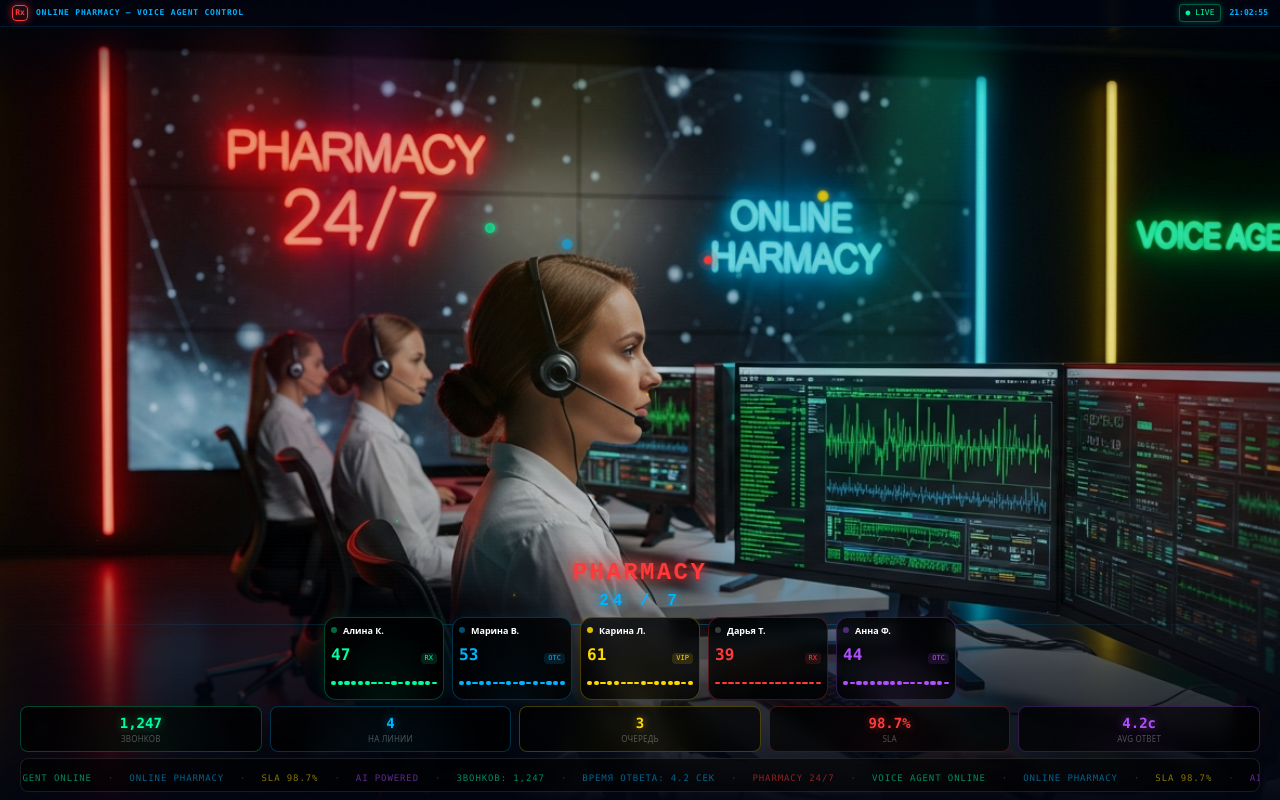
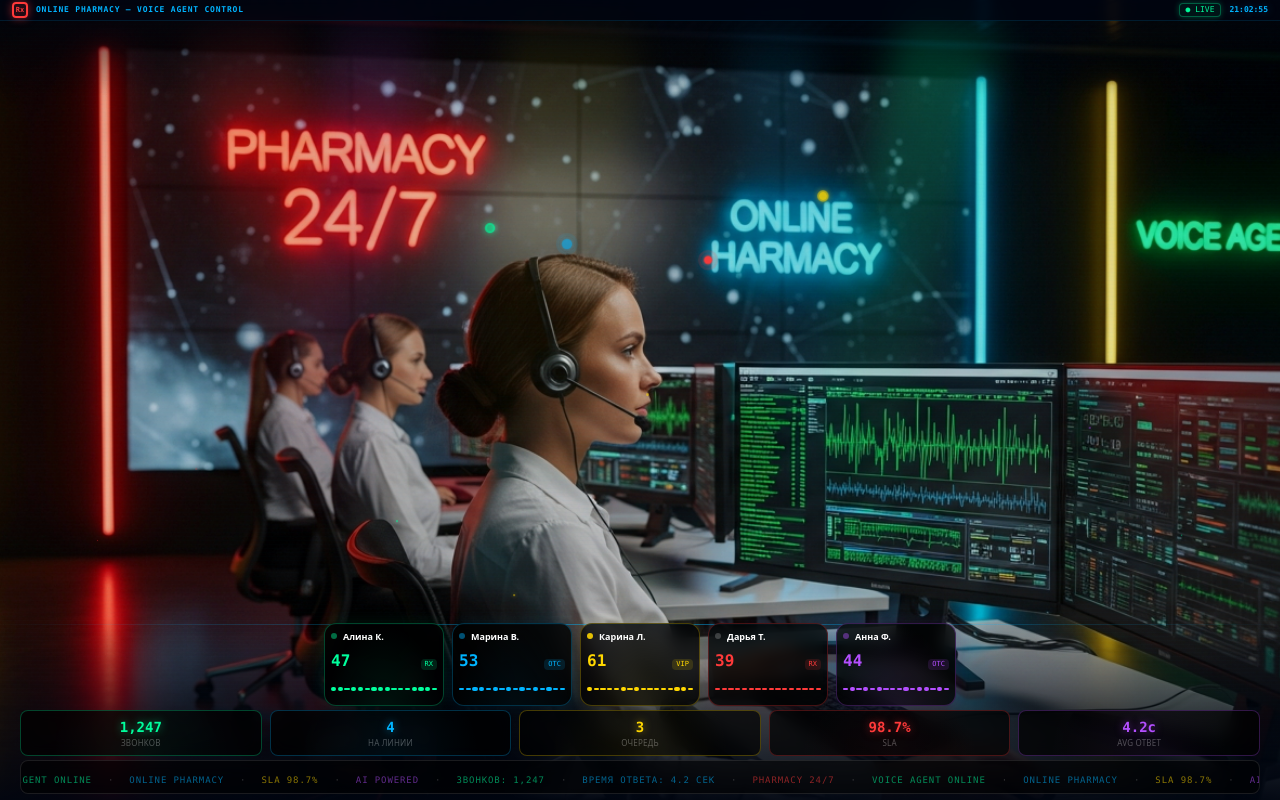
Before and after one commit to sarvadigital2023-cmyk/call-center-design, a Next.js app: page / in a window 1280 px wide. Built offline with nearby package versions, Linux system fonts and the light colour scheme.

Commit message:
fix: JS-based orientation detection — restore portrait stats, hide panels+title in landscape

```diff
--- a/src/components/NeonCallCenterScene.tsx
+++ b/src/components/NeonCallCenterScene.tsx
@@ -18,6 +18,19 @@ const OPERATORS = [
   { name: "Дарья Т.",  dept: "RX",  calls: 39, active: false, color: RED    },
   { name: "Анна Ф.",   dept: "OTC", calls: 44, active: true,  color: PURPLE },
 ];
+
+// ─── Landscape detection hook (JS-based, reliable) ────────────────────────────
+function useIsLandscape() {
+  const [ls, setLs] = useState(false);
+  useEffect(() => {
+    const mq = window.matchMedia("(orientation: landscape)");
+    setLs(mq.matches);
+    const h = (e: MediaQueryListEvent) => setLs(e.matches);
+    mq.addEventListener("change", h);
+    return () => mq.removeEventListener("change", h);
+  }, []);
+  return ls;
+}
 
 // ─── Animated count-up hook ────────────────────────────────────────────────────
 function useCount(target: number, duration = 2200) {
@@ -200,8 +213,9 @@ function CallQueue() {
 // ─── Main export ───────────────────────────────────────────────────────────────
 export default function NeonCallCenterScene() {
   const [time, setTime] = useState("");
-  const parallax   = useParallax();
-  const callCount  = useCount(1247);
+  const parallax    = useParallax();
+  const callCount   = useCount(1247);
+  const isLandscape = useIsLandscape();
 
   useEffect(() => {
     const tick = () => setTime(new Date().toLocaleTimeString("ru-RU"));
@@ -232,8 +246,8 @@ export default function NeonCallCenterScene() {
         <img
           src="/callcenter-scene-c6.png"
           alt="Pharmacy Call Center"
-          className="w-full h-full object-cover object-[50%_20%] landscape:object-[50%_10%]"
-          style={{ opacity: 0.92 }}
+          className="w-full h-full object-cover"
+          style={{ opacity: 0.92, objectPosition: isLandscape ? "50% 8%" : "50% 20%" }}
         />
       </motion.div>
 
@@ -278,54 +292,70 @@ export default function NeonCallCenterScene() {
 
         {/* Top HUD bar */}
         <header
-          className="flex items-center justify-between px-5 landscape:px-3 py-2.5 landscape:py-[3px] border-b backdrop-blur-sm"
-          style={{ borderColor: BLUE + "22", background: "rgba(0,5,16,0.75)" }}
+          className="flex items-center justify-between border-b backdrop-blur-sm"
+          style={{
+            borderColor: BLUE + "22",
+            background: "rgba(0,5,16,0.75)",
+            padding: isLandscape ? "2px 12px" : "10px 20px",
+          }}
         >
-          <div className="flex items-center gap-3 landscape:gap-2">
+          <div className="flex items-center" style={{ gap: isLandscape ? 8 : 12 }}>
             <motion.div
-              className="w-7 h-7 landscape:w-4 landscape:h-4 rounded border-2 landscape:border flex items-center justify-center text-xs landscape:text-[8px] font-black font-mono"
-              style={{ borderColor: RED, color: RED, background: RED + "22" }}
+              className="rounded border-2 flex items-center justify-center font-black font-mono"
+              style={{
+                borderColor: RED, color: RED, background: RED + "22",
+                width: isLandscape ? 16 : 28, height: isLandscape ? 16 : 28,
+                fontSize: isLandscape ? 7 : 12,
+              }}
               animate={{ boxShadow: [`0 0 6px ${RED}66`, `0 0 14px ${RED}cc`, `0 0 6px ${RED}66`] }}
               transition={{ duration: 2, repeat: Infinity }}
             >Rx</motion.div>
             <div>
-              <div className="font-mono font-bold text-xs landscape:text-[8px] tracking-widest" style={{ color: BLUE }}>
+              <div className="font-mono font-bold tracking-widest" style={{ color: BLUE, fontSize: isLandscape ? 8 : 12 }}>
                 ONLINE PHARMACY — VOICE AGENT CONTROL
               </div>
-              <div className="text-[8px] font-mono uppercase tracking-widest text-white/25 landscape:hidden">
+              {!isLandscape && (
+                <div className="text-[8px] font-mono uppercase tracking-widest text-white/25">
                   CINEMATIC HQ · AI POWERED · LIVE
                 </div>
+              )}
             </div>
           </div>
 
-          <div className="flex items-center gap-5 landscape:gap-2">
-            {/* Stats — hidden in landscape to free up header height */}
-            {[
+          <div className="flex items-center" style={{ gap: isLandscape ? 8 : 20 }}>
+            {/* Stats — shown in portrait only */}
+            {!isLandscape && [
               { v: callCount.toLocaleString(), l: "ЗВОНКОВ",   c: GREEN },
               { v: "6 / 8",                    l: "ОПЕРАТОРОВ", c: BLUE  },
               { v: "98.7%",                    l: "SLA",        c: GOLD  },
             ].map((s) => (
-              <div key={s.l} className="text-right landscape:hidden">
+              <div key={s.l} className="text-right">
                 <div className="font-mono font-bold text-sm" style={{ color: s.c, textShadow: `0 0 8px ${s.c}88` }}>{s.v}</div>
                 <div className="text-[8px] text-white/30 font-mono uppercase">{s.l}</div>
               </div>
             ))}
 
             <motion.div
-              className="text-xs landscape:text-[8px] font-mono px-2.5 landscape:px-1.5 py-1 landscape:py-0 rounded border"
-              style={{ color: GREEN, borderColor: GREEN + "55", background: GREEN + "11" }}
+              className="font-mono rounded border"
+              style={{
+                color: GREEN, borderColor: GREEN + "55", background: GREEN + "11",
+                fontSize: isLandscape ? 8 : 12,
+                padding: isLandscape ? "0 6px" : "4px 10px",
+              }}
               animate={{ opacity: [1, 0.5, 1], boxShadow: [`0 0 6px ${GREEN}44`, `0 0 12px ${GREEN}88`, `0 0 6px ${GREEN}44`] }}
               transition={{ duration: 1.4, repeat: Infinity }}
             >● LIVE</motion.div>
 
-            <div className="font-mono font-bold text-sm landscape:text-[8px]" style={{ color: BLUE, textShadow: `0 0 8px ${BLUE}66` }}>
+            <div className="font-mono font-bold" style={{ color: BLUE, textShadow: `0 0 8px ${BLUE}66`, fontSize: isLandscape ? 8 : 14 }}>
               {time}
             </div>
           </div>
         </header>
 
-        {/* Left side panel — hidden in landscape to reveal background faces */}
-        <div className="absolute left-4 top-16 w-44 space-y-2 z-30 landscape:hidden">
+        {/* Side panels — portrait only */}
+        {!isLandscape && (
+          <>
+            <div className="absolute left-4 top-16 w-44 space-y-2 z-30">
               <motion.div initial={{ opacity: 0, x: -20 }} animate={{ opacity: 1, x: 0 }} transition={{ delay: 0.4 }}>
                 <ScreenPanel title="МЕТРИКИ" color={GREEN}>
                   <div className="space-y-1.5">
@@ -353,7 +383,6 @@ export default function NeonCallCenterScene() {
                   </div>
                 </ScreenPanel>
               </motion.div>
-
               <motion.div initial={{ opacity: 0, x: -20 }} animate={{ opacity: 1, x: 0 }} transition={{ delay: 0.6 }}>
                 <ScreenPanel title="ОЧЕРЕДЬ" color={GOLD}>
                   <CallQueue />
@@ -361,14 +390,12 @@ export default function NeonCallCenterScene() {
               </motion.div>
             </div>
 
-        {/* Right side panel — hidden in landscape to reveal background faces */}
-        <div className="absolute right-4 top-16 w-44 space-y-2 z-30 landscape:hidden">
+            <div className="absolute right-4 top-16 w-44 space-y-2 z-30">
               <motion.div initial={{ opacity: 0, x: 20 }} animate={{ opacity: 1, x: 0 }} transition={{ delay: 0.4 }}>
                 <ScreenPanel title="ДАННЫЕ ЭКРАНА" color={BLUE}>
                   <DataStream color={BLUE} speed={1.5} />
                 </ScreenPanel>
               </motion.div>
-
               <motion.div initial={{ opacity: 0, x: 20 }} animate={{ opacity: 1, x: 0 }} transition={{ delay: 0.7 }}>
                 <ScreenPanel title="СОБЫТИЯ" color={PURPLE}>
                   <div className="space-y-1">
@@ -388,16 +415,22 @@ export default function NeonCallCenterScene() {
                 </ScreenPanel>
               </motion.div>
             </div>
+          </>
+        )}
 
         <div className="flex-1" />
 
         {/* Bottom section */}
-        <div className="relative z-20 px-5 pb-4 pt-10 landscape:pt-3 landscape:pb-2 bg-gradient-to-t from-[#000510]/95 via-[#000510]/60 to-transparent">
+        <div
+          className="relative z-20 bg-gradient-to-t from-[#000510]/95 via-[#000510]/60 to-transparent"
+          style={{ padding: isLandscape ? "4px 20px 6px" : "40px 20px 16px" }}
+        >
 
-          {/* Neon title */}
-          <div className="text-center mb-4 landscape:mb-1">
+          {/* Neon title — portrait only (too tall for landscape) */}
+          {!isLandscape && (
+            <div className="text-center mb-4">
               <motion.div
-              className="text-4xl landscape:text-2xl font-black font-mono tracking-widest"
+                className="text-4xl font-black font-mono tracking-widest"
                 style={{ color: RED, fontFamily: "'Courier New', monospace" }}
                 animate={{ textShadow: [
                   `0 0 8px ${RED}, 0 0 20px ${RED}88, 0 0 50px ${RED}44`,
@@ -409,23 +442,24 @@ export default function NeonCallCenterScene() {
                 transition={{ duration: 4, repeat: Infinity, ease: "easeInOut" }}
               >PHARMACY</motion.div>
               <motion.div
-              className="text-2xl landscape:text-base font-black font-mono tracking-[0.4em] landscape:tracking-[0.25em]"
+                className="text-2xl font-black font-mono tracking-[0.4em]"
                 style={{ color: BLUE, fontFamily: "'Courier New', monospace" }}
                 animate={{ textShadow: [`0 0 8px ${BLUE}, 0 0 20px ${BLUE}88`, `0 0 14px ${BLUE}, 0 0 35px ${BLUE}cc`, `0 0 8px ${BLUE}, 0 0 20px ${BLUE}88`] }}
                 transition={{ duration: 3, repeat: Infinity, ease: "easeInOut" }}
               >24 / 7</motion.div>
             </div>
+          )}
 
           {/* Operator cards */}
-          <div className="flex gap-2 mb-3 landscape:mb-1.5 justify-center">
+          <div className="flex gap-2 justify-center" style={{ marginBottom: isLandscape ? 4 : 12 }}>
             {OPERATORS.map((op, i) => (
               <motion.div
                 key={op.name}
                 initial={{ opacity: 0, y: 16 }}
                 animate={{ opacity: 1, y: 0 }}
                 transition={{ delay: 0.15 * i, type: "spring", stiffness: 200, damping: 22 }}
-                className="flex-1 max-w-[120px] rounded-xl border bg-black/75 backdrop-blur p-2.5 landscape:p-1.5 relative overflow-hidden"
-                style={{ borderColor: op.color + "44", boxShadow: `0 0 16px ${op.color}18` }}
+                className="flex-1 max-w-[120px] rounded-xl border bg-black/75 backdrop-blur relative overflow-hidden"
+                style={{ padding: isLandscape ? 6 : 10, borderColor: op.color + "44", boxShadow: `0 0 16px ${op.color}18` }}
               >
                 {op.active && (
                   <motion.div
@@ -454,7 +488,7 @@ export default function NeonCallCenterScene() {
           </div>
 
           {/* Stats row */}
-          <div className="grid grid-cols-5 gap-2 mb-3 landscape:mb-1.5">
+          <div className="grid grid-cols-5 gap-2" style={{ marginBottom: isLandscape ? 4 : 12 }}>
             {[
               { label: "ЗВОНКОВ",   value: callCount.toLocaleString(), color: GREEN  },
               { label: "НА ЛИНИИ",  value: "4",                        color: BLUE   },
```
Lines whose indentation alone changed are shown as unchanged.
